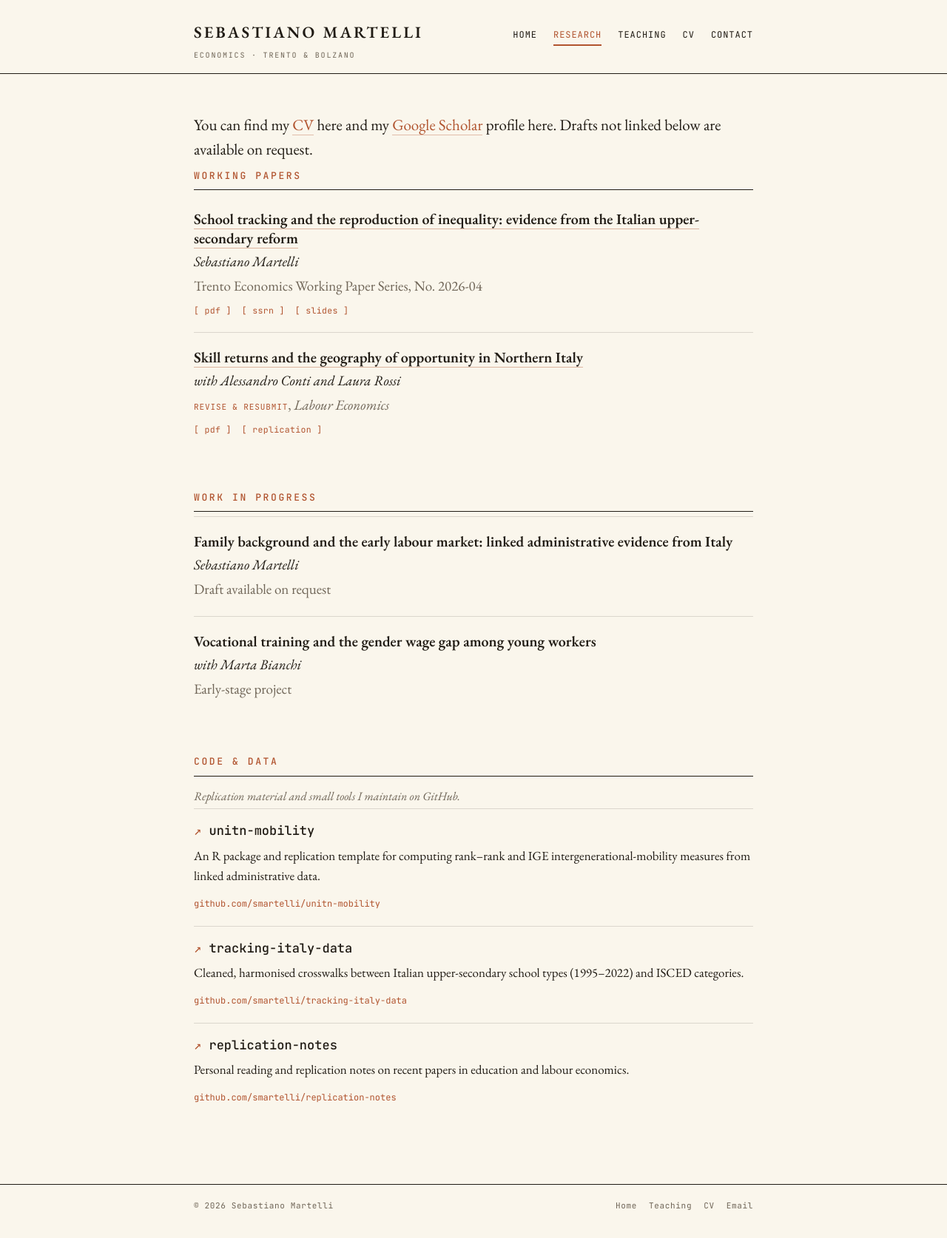
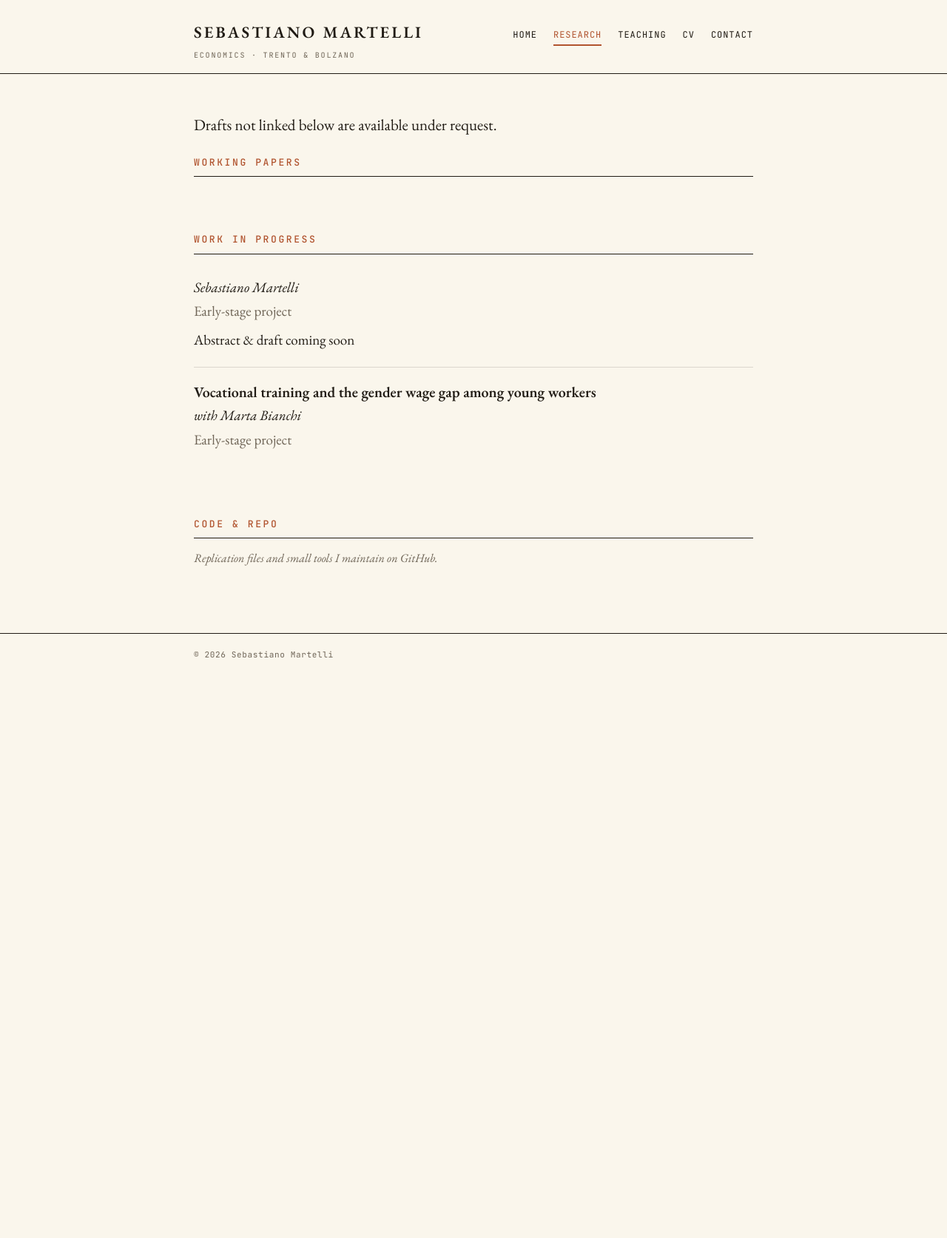
Before and after one commit to sebastianomartelli/sebastianomartelli.github.io, a plain HTML site: page research.html in a window 1280 px wide. Shown: the whole page at 74% size. After the commit the page ends 929 px from the top, so only its background shows below. Drawn offline with nearby package versions, Linux system fonts and the light colour scheme.

Commit message:
crafting pwebsite

```diff
--- a/research.html
+++ b/research.html
@@ -4,7 +4,7 @@
   <meta charset="utf-8" />
   <meta name="viewport" content="width=device-width, initial-scale=1.0" />
   <title>Research — Sebastiano Martelli</title>
-  <meta name="description" content="Working papers, work in progress, and code & data by Sebastiano Martelli." />
+  <meta name="description" content="Working papers, work in progress, and code & data & repository by Sebastiano Martelli." />
   <link rel="preconnect" href="https://fonts.googleapis.com">
   <link rel="preconnect" href="https://fonts.gstatic.com" crossorigin>
   <link href="https://fonts.googleapis.com/css2?family=EB+Garamond:ital,wght@0,400;0,500;0,600;1,400;1,500&family=JetBrains+Mono:wght@400;500&display=swap" rel="stylesheet">
@@ -29,37 +29,22 @@
 
   <main>
     <div class="wrap">
-      <p class="lead" style="margin-bottom:8px;">You can find my <a href="cv.html">CV</a> here and my <a href="#">Google&nbsp;Scholar</a> profile here. Drafts not linked below are available on request.</p>
+      <p class="lead" style="margin-bottom:8px;">Drafts not linked below are available under request.</p>
+
+      <space style="display:block;height:16px;"></space>
 
       <h2 class="section-title">Working Papers</h2>
+      <space style="display:block;height:16px;"></space>
 
-      <article class="paper">
-        <p class="paper-title"><a href="#">School tracking and the reproduction of inequality: evidence from the Italian upper-secondary reform</a></p>
-        <p class="paper-authors">Sebastiano Martelli</p>
-        <p class="paper-venue">Trento Economics Working Paper Series, No. 2026-04</p>
-        <div class="paper-links">
-          <a href="#">[ pdf ]</a>
-          <a href="#">[ ssrn ]</a>
-          <a href="#">[ slides ]</a>
-        </div>
-      </article>
 
-      <article class="paper">
-        <p class="paper-title"><a href="#">Skill returns and the geography of opportunity in Northern Italy</a></p>
-        <p class="paper-authors">with Alessandro Conti and Laura Rossi</p>
-        <p class="paper-venue"><span class="status">Revise &amp; Resubmit</span>, <em>Labour Economics</em></p>
-        <div class="paper-links">
-          <a href="#">[ pdf ]</a>
-          <a href="#">[ replication ]</a>
-        </div>
-      </article>
 
       <h2 class="section-title">Work in Progress</h2>
 
       <article class="paper">
-        <p class="paper-title">Family background and the early labour market: linked administrative evidence from Italy</p>
+        <p class="paper-title"></p>
         <p class="paper-authors">Sebastiano Martelli</p>
-        <p class="paper-venue">Draft available on request</p>
+        <p class="paper-venue">Early-stage project</p>
+        <p class="status"> Abstract & draft coming soon </p>
       </article>
 
       <article class="paper">
@@ -68,38 +53,18 @@
         <p class="paper-venue">Early-stage project</p>
       </article>
 
-      <h2 class="section-title">Code &amp; Data</h2>
-      <p class="section-note">Replication material and small tools I maintain on GitHub.</p>
+      <space style="display:block;height:16px;"></space>
 
-      <article class="repo">
-        <p class="repo-name"><span class="gh">↗</span> unitn-mobility</p>
-        <p>An R package and replication template for computing rank–rank and IGE intergenerational-mobility measures from linked administrative data.</p>
-        <a class="repo-link" href="#">github.com/smartelli/unitn-mobility</a>
-      </article>
+      <h2 class="section-title">Code &amp; Repo</h2>
+      <p class="section-note">Replication files and small tools I maintain on GitHub.</p>
 
-      <article class="repo">
-        <p class="repo-name"><span class="gh">↗</span> tracking-italy-data</p>
-        <p>Cleaned, harmonised crosswalks between Italian upper-secondary school types (1995–2022) and ISCED categories.</p>
-        <a class="repo-link" href="#">github.com/smartelli/tracking-italy-data</a>
-      </article>
 
-      <article class="repo">
-        <p class="repo-name"><span class="gh">↗</span> replication-notes</p>
-        <p>Personal reading and replication notes on recent papers in education and labour economics.</p>
-        <a class="repo-link" href="#">github.com/smartelli/replication-notes</a>
-      </article>
     </div>
   </main>
 
   <footer class="site-foot">
     <div class="wrap">
       <span>© 2026 Sebastiano Martelli</span>
-      <nav class="foot-nav">
-        <a href="index.html">Home</a>
-        <a href="teaching.html">Teaching</a>
-        <a href="cv.html">CV</a>
-        <a href="mailto:sebastiano.martelli@unitn.it">Email</a>
-      </nav>
     </div>
   </footer>
 </body>
```
Also changed, not shown: contact.html (+0 -6 lines), cv.html (+30 -21 lines), index.html (+6 -14 lines), teaching.html (+0 -6 lines), img/seba1.jpeg (added), img/seba2.jpeg (added), void.txt (added).
